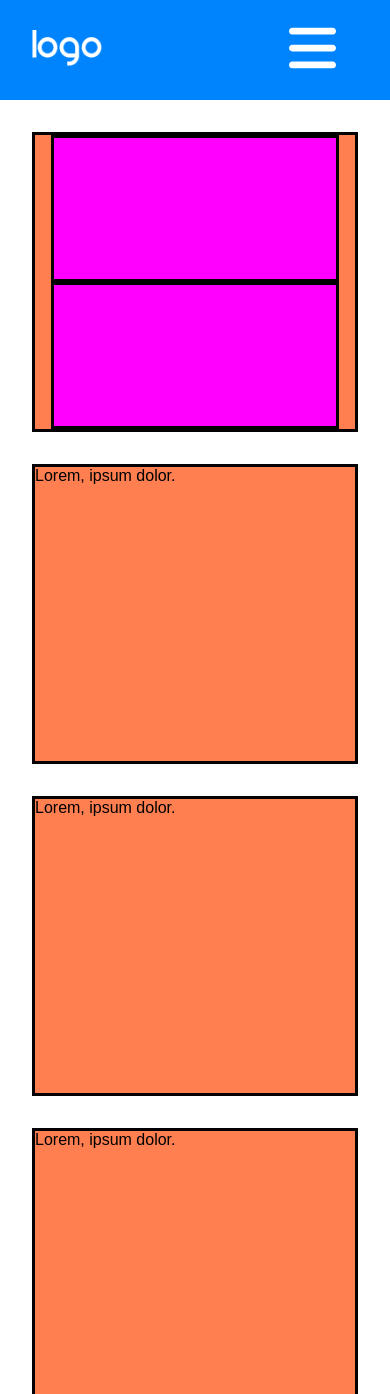
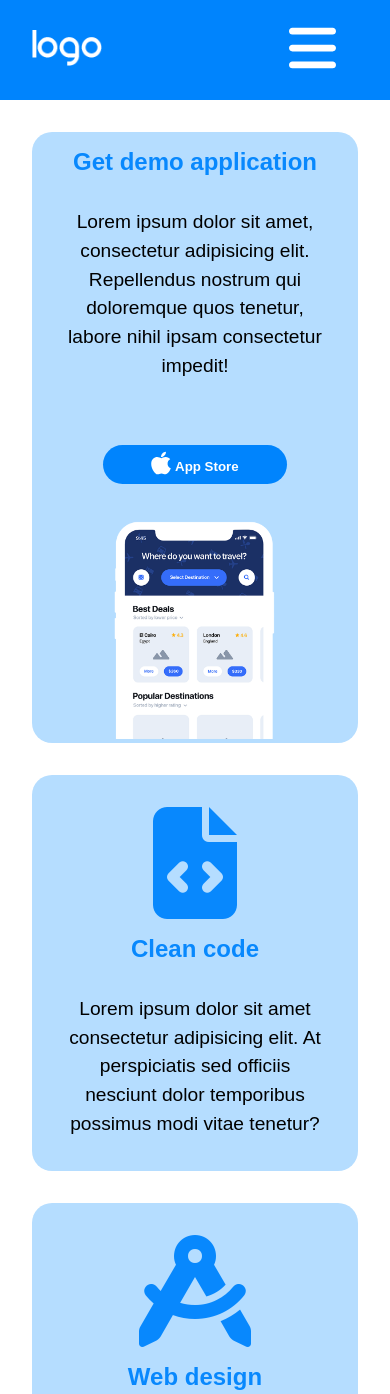
Before and after one commit to TommasoBernardo/htmlcss-responsive-layout, a plain HTML site: page index.html in a window 390 px wide. Shown: the top 1394 px of the page. Drawn offline with Linux system fonts and the light colour scheme.

Commit message:
update section introduction for mobile

```diff
--- a/index.html
+++ b/index.html
@@ -4,6 +4,7 @@
     <meta charset="UTF-8">
     <meta http-equiv="X-UA-Compatible" content="IE=edge">
     <meta name="viewport" content="width=device-width, initial-scale=1.0">
+    <link  rel="stylesheet"  href="https://cdnjs.cloudflare.com/ajax/libs/font-awesome/6.2.0/css/all.min.css"  />
     <link rel="stylesheet" href="style.css">
     <title>Document</title>
 </head>
@@ -43,33 +44,62 @@
                 <div class="cards">
 
                     <div class="card">
-                        <div class="demo">
+                        <div class="small-container">
+                            <h2>
+                                Get demo application
+                            </h2>
+                            <p>
+                                Lorem ipsum dolor sit amet, consectetur adipisicing elit. Repellendus nostrum qui doloremque quos tenetur, labore nihil ipsam consectetur impedit!
+                            </p>
+                            <button class="button-blue">
+                                <img class="apple" src="./img/apple.svg" alt="apple">
+                                <strong class="align">
+                                    App Store
+                                </strong>
+                            </button>
                         </div>
-                        <div class="demo">
+                        <div class="small-container">
+                            <img  class="images" src="./img/phone.png" alt="phone">
                         </div>
                     </div>
 
                     <div class="card">
-                        <div class="test">
-                            Lorem, ipsum dolor.
+                        <div class="small-container">
+                            <i class="fa-solid fa-file-code"></i>
+                            <h2>Clean code</h2>
+                            <p>
+                                Lorem ipsum dolor sit amet consectetur adipisicing elit. At perspiciatis sed officiis nesciunt dolor temporibus possimus modi vitae tenetur?
+                            </p>
                         </div>
                     </div>
 
                     <div class="card">
-                        <div class="test">
-                            Lorem, ipsum dolor.
+                        <div class="small-container">
+                            <i class="fa-sharp fa-solid fa-compass-drafting"></i>
+                            <h2>Web design</h2>
+                            <p>
+                                Lorem ipsum dolor sit amet consectetur adipisicing elit. At perspiciatis sed officiis nesciunt dolor temporibus possimus modi vitae tenetur?
+                            </p>
                         </div>
                     </div>
 
                     <div class="card">
-                        <div class="test">
-                            Lorem, ipsum dolor.
+                        <div class="small-container">
+                            <i class="fa-solid fa-laptop-code"></i>
+                            <h2>Developement</h2>
+                            <p>
+                                Lorem ipsum dolor sit amet consectetur adipisicing elit. At perspiciatis sed officiis nesciunt dolor temporibus possimus modi vitae tenetur?
+                            </p>
                         </div>
                     </div>
 
                     <div class="card">
-                        <div class="test">
-                            Lorem, ipsum dolor.
+                        <div class="small-container">
+                            <i class="fa-solid fa-bullhorn"></i>
+                            <h2>Branding</h2>
+                            <p>
+                                Lorem ipsum dolor sit amet consectetur adipisicing elit. At perspiciatis sed officiis nesciunt dolor temporibus possimus modi vitae tenetur?
+                            </p>
                         </div>
                     </div>
                 </div>
--- a/style.css
+++ b/style.css
@@ -4,6 +4,12 @@
     margin: 0;
     padding: 0;
     box-sizing: border-box;
+}
+:root {
+    --header-bg-color:#0084fd ;
+    --card-bg-color:#b5ddff;
+    --h2-color:#0888fd;
+    --button-bg-color:#0084fd ;
 }
 .flex{
     display: flex;
@@ -27,18 +33,14 @@
 }
 
 .cards .card{
-    background-color: coral;
+    background-color: var(--card-bg-color);
     width: 100%;
-    height: 300px;
     margin-bottom: 2rem;
-    border: solid black;
+    border-radius: 20px;
 }
 
 .demo{
     width: 90%;
-    height: calc(100%/2);
-    border: solid black;
-    background-color: magenta;
     margin: 0 auto;
 }
 
@@ -71,6 +73,38 @@
     border: solid white;
 }
 
+.button-blue{
+    color: white;
+    background-color: var(--button-bg-color);
+    border: none;
+    border-radius: 20px;
+    padding: .3rem 3rem;
+    margin-top: 2rem;
+    margin-bottom: 2rem;
+    line-height: center;
+
+}
+.images{
+    width: 200px;
+}
+.align{
+    vertical-align: super;
+}
+.blue{
+    width: 100px;
+    margin-top: 2rem;
+}
+
+.small-container{
+    width: 80%;
+    text-align: center;
+    margin: 0 auto;
+}
+.fa-solid{
+    margin-top: 2rem;
+    color: var(--h2-color);
+    font-size: 7rem;
+}
 body{
     font-family: 'Nunito Sans', sans-serif;
 }
@@ -78,7 +112,7 @@ body{
 header{
     width: 100%;
     height: 100px;
-    background-color: #0084fd;
+    background-color: var(--header-bg-color);
 }
 
 header div,nav{
@@ -128,6 +162,29 @@ section#piè{
     width: 100%;
     background-color:#333333;
 }
+section#introduction .small-container .apple{
+    width: 20px;
+    filter: invert(1);
+}
+
+section#introduction .small-container p{
+    font-size: 1.2rem;
+    line-height: 1.5;
+}
+
+section#introduction .card  p{
+    font-size: .1.5;
+    line-height: 1.5;
+    text-align: center;
+    padding-bottom: 2rem;
+}
+
+section#introduction   h2{
+    text-align: center;
+    color: var(--h2-color);
+    padding-top: 1rem;
+    margin-bottom: 2rem;
+}
 
 
 /* RESPONSIVE */
@@ -162,20 +219,22 @@ section#piè{
         margin: 0 auto;
     }
 
+
+
     .cards{
         display: flex;
         flex-wrap: wrap;
+        justify-content: space-between;
     }
 
     .cards .card:first-child{
-        width: calc((100%/3)*2);
+        width: calc(((100% - 1rem) / 3) * 2);
     }
 
     .cards .card{
         background-color: violet;
-        width: calc(100%/3);
+        width: calc((100% - 1rem) / 3);
         height: 300px;
-        margin-bottom: 2rem;
         border: solid black;
     }
 
```
